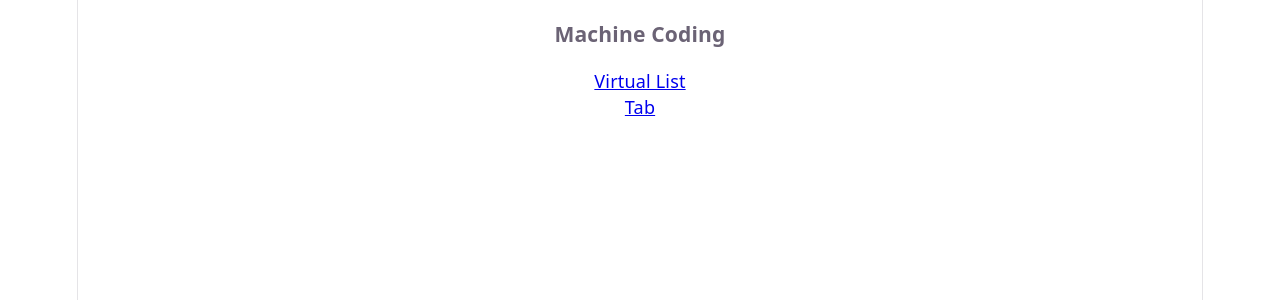
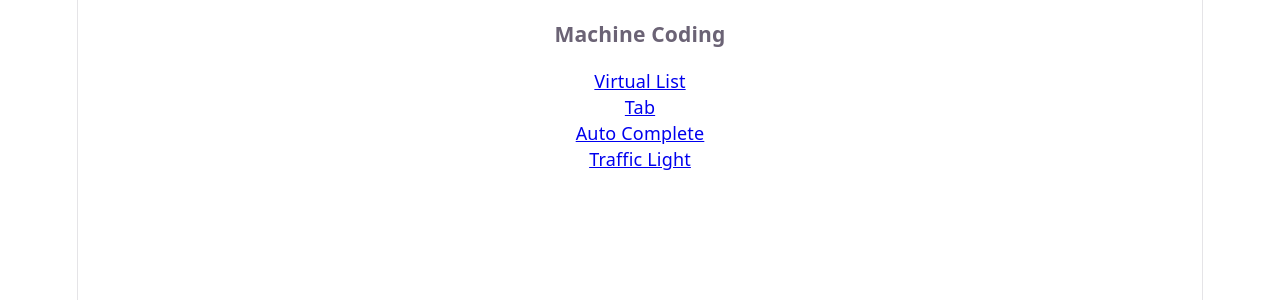
Before and after one commit to Tahir7044/Preparation-Notes, a React (Vite) app in the folder Frontend/machine-coding/: page / in a window 1280 px wide. Shown: the top 300 px of the page. Built offline with nearby package versions, Linux system fonts and the light colour scheme.

Commit message:
Update routes.tsx

```diff
--- a/Frontend/machine-coding/src/routes.tsx
+++ b/Frontend/machine-coding/src/routes.tsx
@@ -1,8 +1,7 @@
 import { createBrowserRouter, Link } from 'react-router-dom'
-import { VirtualList, TabList } from './components'
+import { VirtualList, TabList, Autocomplete, TrafficLight } from './components'
 
 const data = Array.from({ length: 10000 }, (_, i) => ({ id: i, name: `Item ${i}` }))
-
 const tabs = Array.from({length:5}, (_,i)=> ({id:i, name: `Tab ${i}`}));
 
 function Layout() {
@@ -15,6 +14,12 @@ function Layout() {
         </div>
         <div>
           <Link to="/tab">Tab</Link>
+        </div>
+        <div>
+          <Link to="/auto-complete">Auto Complete</Link>
+        </div>
+        <div>
+          <Link to="/traffic-light">Traffic Light</Link>
         </div>
       </nav>
     </>
@@ -30,8 +35,16 @@ export const router = createBrowserRouter([
     path: '/virtual-list',
     element: <VirtualList data={data} />,
   },
-    {
+  {
     path: '/tab',
     element: <TabList tabs={tabs}/>,
   },
+  {
+    path: '/auto-complete',
+    element: <Autocomplete />,
+  },
+  {
+    path: '/traffic-light',
+    element: <TrafficLight />,
+  },
 ])
```
